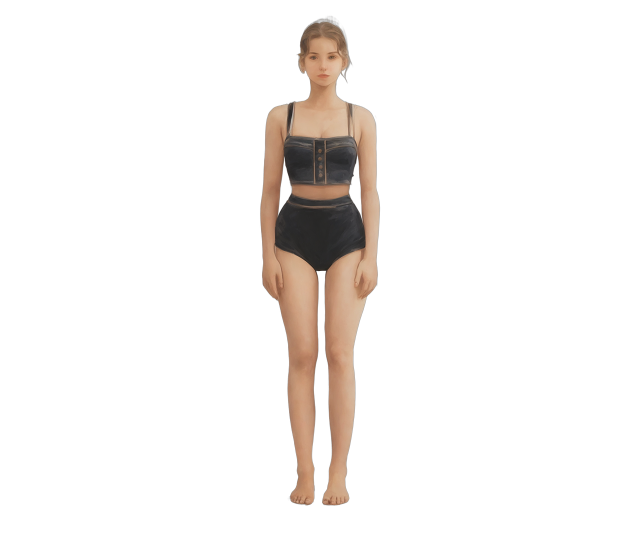
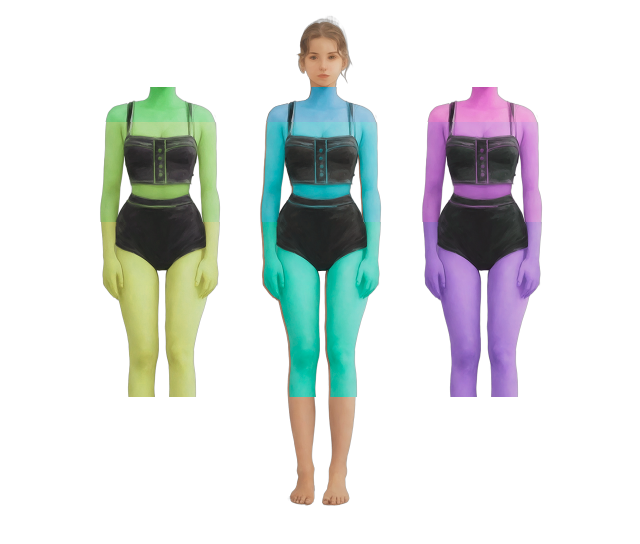
Before and after one commit to Niksorok/Soalla-website, a plain HTML site: page index.html in a window 1280 px wide. Both pictures are taken after a click on the link 535 px from the left and 170 px from the top of the page. Shown: the part 82-626 px from the top of the page, without its empty margins (319-959 px from the left). Drawn offline with nearby package versions, Linux system fonts and the light colour scheme.

Commit message:
Возможность скоролла платьев. Альфа 0.01

```diff
--- a/blocks/model/chest_belly.css
+++ b/blocks/model/chest_belly.css
@@ -0,0 +1,5 @@
+.chest_belly{
+    max-width: 125px;
+    max-height: 100px;
+    object-fit: contain;
+}
--- a/blocks/model/girl.css
+++ b/blocks/model/girl.css
@@ -1,7 +1,7 @@
 .girl{
+    justify-content: center;
     min-width: 125px;
     min-height: 500px;
-    flex-shrink: 0;
 
     background-image: url("../../image/model-0.png");
     background-size: contain;
@@ -11,4 +11,6 @@
     padding: 0;
     display: flex;
     position: relative;
+    flex-direction: column;
+
 }
--- a/blocks/model/legs.css
+++ b/blocks/model/legs.css
@@ -0,0 +1,5 @@
+.legs{
+    max-width: 125px;
+    max-height: 175px;
+    object-fit: contain;
+}
--- a/blocks/model/model.css
+++ b/blocks/model/model.css
@@ -1,11 +1,12 @@
 .model{
-    max-width: 320px;
+    width: 320px;
     height: 100%;
-    flex-shrink: 0;
 
     margin: 0 auto;
     padding: 0;
 
     display: none;
     position: relative;
+    flex-direction: column;
+    justify-content: center;
 }
--- a/blocks/model/neck.css
+++ b/blocks/model/neck.css
@@ -0,0 +1,11 @@
+.neck{
+    max-width: 100%;
+    max-height: 35px;
+    object-fit: contain;
+
+    /*
+    max-height: 35px;
+    flex-shrink: 0;
+
+    display: flex;*/
+}
--- /dev/null
+++ b/blocks/swiper.css
@@ -0,0 +1,8 @@
+.swiper-wrapper{
+    max-width: 125px;
+}
+.swiper-slide{
+    display: flex;
+    justify-self: center;
+    align-self: center;
+}
--- a/index.html
+++ b/index.html
@@ -6,6 +6,7 @@
     <title>Соалла</title>
     <meta name="author" content="Николай Сорокин">
     <link rel="stylesheet" href="style.css">
+    <link rel="stylesheet" href="https://unpkg.com/swiper/swiper-bundle.min.css" />
     <script src="scripts/script.js" defer></script>
 </head>
 <body>
@@ -21,12 +22,30 @@
         </section>
         <section class="model">
             <article class="girl">
-                <!--<img src="" class="neck" alt="шея">
-                <img src="" class="chest_belly" alt="Грудь-живот">
-                <img src="" class="legs" alt="Ноги">-->
+                <article class="swiper-container" style="margin-top: 74px;">
+                    <div class="swiper-wrapper">
+                        <img src="./image/neck-0.png" class="neck swiper-slide" alt="шея">
+                        <img src="./image/neck-1.png" class="neck swiper-slide" alt="шея">
+                        <img src="./image/neck-2.png" class="neck swiper-slide" alt="шея">
+                    </div>
+                </article>
+                <article class="swiper-container">
+                    <div class="swiper-wrapper">
+                        <img src="./image/chest_belly-0.png" class="chest_belly swiper-slide" alt="шея">
+                        <img src="./image/chest_belly-1.png" class="chest_belly swiper-slide" alt="шея">
+                        <img src="./image/chest_belly-2.png" class="chest_belly swiper-slide" alt="шея">
+                    </div>
+                </article>
+                <article class="swiper-container" style="margin-bottom: 116px;">
+                    <div class="swiper-wrapper">
+                        <img src="./image/legs-0.png" class="legs swiper-slide" alt="шея">
+                        <img src="./image/legs-1.png" class="legs swiper-slide" alt="шея">
+                        <img src="./image/legs-2.png" class="legs swiper-slide" alt="шея">
+                    </div>
+                </article>
             </article>
         </section>
     </main>
-
+    <script src="https://unpkg.com/swiper/swiper-bundle.min.js"></script>
 </body>
 </html>
--- a/scripts/script.js
+++ b/scripts/script.js
@@ -7,3 +7,8 @@ Button.addEventListener('click', () => {
     Dresses.classList.add("dresses_close");
     Model.classList.add("model_open");
 });
+
+new Swiper('.swiper-container', {
+    spaceBetween: 36,
+    initialSlide: 1,
+});
--- a/style.css
+++ b/style.css
@@ -15,3 +15,5 @@
 @import url("./blocks/model/neck.css");
 @import url("./blocks/model/chest_belly.css");
 @import url("./blocks/model/legs.css");
+
+@import url("./blocks/swiper.css");
```
